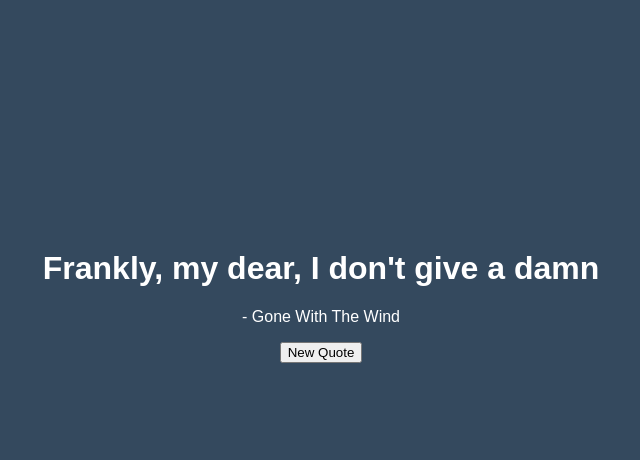
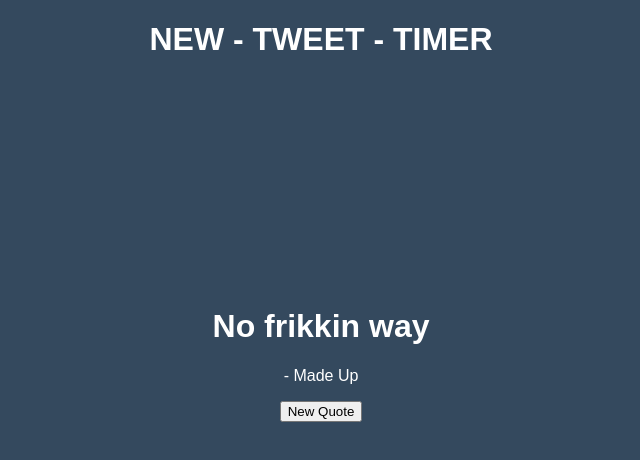
Before and after one commit to sarwech/quotifyreact, a React (Create React App) app: page / in a window 1280 px wide. Shown: the top 460 px of the page, without its empty margins (319-959 px from the left). Built offline with nearby package versions, Linux system fonts and the light colour scheme.

Commit message:
separate components for QuoteBox and Header

```diff
--- a/src/App.css
+++ b/src/App.css
@@ -18,6 +18,10 @@
   font-size: large;
 }
 
+.Header {
+  margin: 0px 0px;
+}
+
 @keyframes App-logo-spin {
   from { transform: rotate(0deg); }
   to { transform: rotate(360deg); }
--- a/src/App.js
+++ b/src/App.js
@@ -1,52 +1,21 @@
 import React, { Component } from 'react';
-import logo from './logo.svg';
+import Header from './Header';
+import QuoteBox from './QuoteBox';
 import './App.css';
 
 class App extends Component {
   render() {
     return (
       <div className="App">
-        <Quotes/>
+        <Header/>
+        <QuoteBox/>
       </div>
     );
   }
 }
 
 const time = new Date();
-console.log(time)
+console.log(time);
 
-class Quotes extends React.Component {
-  handleClick(e) {
-    e.preventDefault();
-    this.forceUpdate();
-  }
-  render() {
-    const quotes = [{
-      content: 'Frankly, my dear, I don\'t give a damn',
-      film: 'Gone With The Wind'
-      }, {
-      content: 'No frikkin way',
-      film: 'Made Up'
-      }
-    ];
-    const each = quotes.map((quotes, index) => {
-      return (
-        <div id="quoteBox">
-          <h1 key="content_{index}">{quotes.content}</h1>
-          <p key="film_{index}">- {quotes.film}</p>
-        </div>
-        )
-    });
-    const randomNum = Math.floor(Math.random()*quotes.length);
-    console.log(randomNum);
-    // const {quote} = this.state
-    return (
-      <div className="quoteBox">
-        {each[randomNum]}
-        <button onClick={this.handleClick.bind(this)}>New Quote</button>
-      </div>
-    );
-  }
-}
 
 export default App;
--- /dev/null
+++ b/src/Header.js
@@ -0,0 +1,14 @@
+import React, { Component } from 'react';
+import './App.css';
+
+class Header extends Component {
+	render() {
+		return (
+			<div className="Header">
+				<h1>NEW - TWEET - TIMER</h1>
+			</div>
+			);
+	};
+};
+
+export default Header;
--- /dev/null
+++ b/src/QuoteBox.js
@@ -0,0 +1,68 @@
+import React, { Component } from 'react';
+import './App.css';
+
+
+class QuoteBox extends Component {
+  handleClick(e) {
+    e.preventDefault();
+    this.forceUpdate();
+  }
+  render() {
+    const quotes = [{
+      content: 'Frankly, my dear, I don\'t give a damn',
+      film: 'Gone With The Wind'
+    },
+    {
+      content: 'No frikkin way',
+      film: 'Made Up'
+    },
+    {
+      content: 'I\'m gonna make him an offer he can\'t refuse.',
+      film: 'Godfather'
+    },
+    {
+      content: 'You don\'t understand! I coulda had class. I coulda been a contender. I could\'ve been somebody, instead of a bum, which is what I am.',
+      film: 'On The Waterfront'
+    },
+    {
+      content: 'Toto, I\'ve a feeling we\'re not in Kansas anymore.',
+      film: 'Wizard of Oz'
+    },
+    {
+      content: 'Here\'s looking at you, kid.',
+      film: 'Casablanca'
+    },
+    {
+      content: 'Go ahead, make my day.',
+      film: 'Sudden Impact'
+    },
+    {
+      content: 'All right, Mr. DeMille, I\'m ready for my close-up.',
+      film: 'Sunset Boulevard'
+    },
+    {
+      content: 'May the Force be with you.',
+      film: 'Star Wars'
+    }
+    ];
+    const each = quotes.map((quotes, index) => {
+      return (
+        <div id="quoteBox">
+          <h1 key="content_{index}">{quotes.content}</h1>
+          <p key="film_{index}">- {quotes.film}</p>
+        </div>
+        )
+    });
+    const randomNum = Math.floor(Math.random()*quotes.length);
+    console.log(randomNum);
+    // const {quote} = this.state
+    return (
+      <div className="quoteBox">
+        {each[randomNum]}
+        <button onClick={this.handleClick.bind(this)}>New Quote</button>
+      </div>
+    );
+  }
+}
+
+export default QuoteBox;
```
